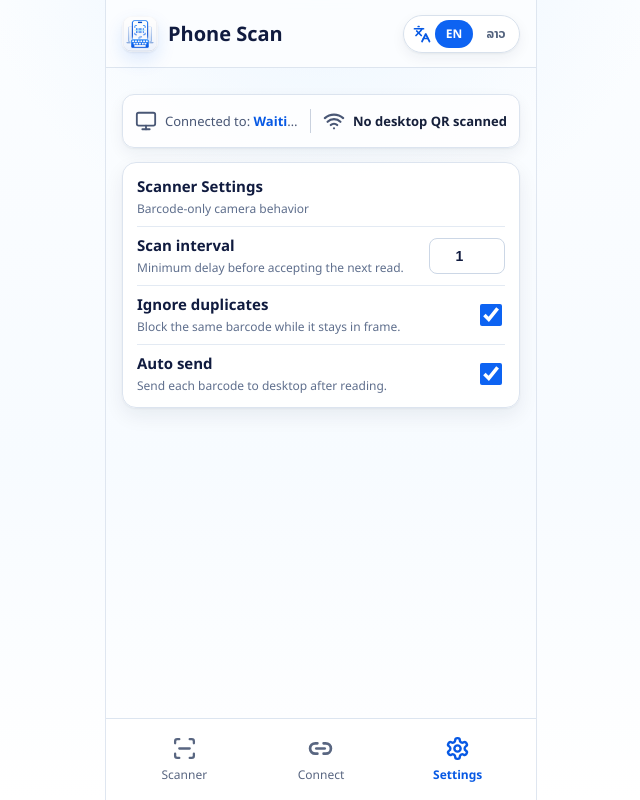
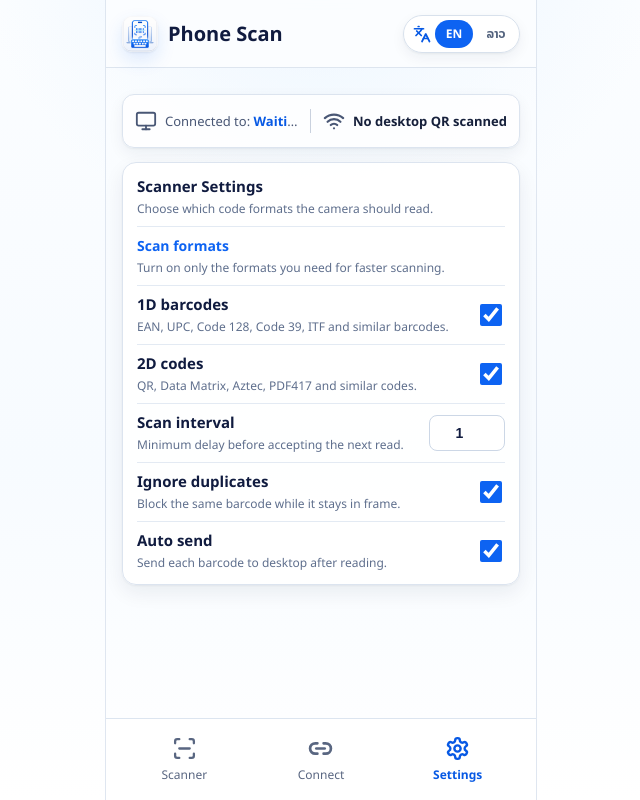
Before and after one commit to KT246/scan-barcode, a React (Vite) app in the folder apps/scanner-pwa/: page / in a window 1280 px wide. Both pictures are taken after a click on the button "Settings". Shown: the whole page, without its empty margins (319-959 px from the left). Built offline with nearby package versions, Linux system fonts and the light colour scheme; what @zxing/library would draw is missing.

Commit message:
Add scanner format toggles

```diff
--- a/apps/scanner-pwa/src/App.tsx
+++ b/apps/scanner-pwa/src/App.tsx
@@ -66,6 +66,8 @@ type BeforeInstallPromptEvent = Event & {
 type ScannerSettings = {
   autoSend: boolean
   duplicateLock: boolean
+  enable1D: boolean
+  enable2D: boolean
   scanIntervalMs: number
 }
 
@@ -74,9 +76,11 @@ const scannerSettingsStorageKey = 'phone-scan.scanner-settings'
 const defaultScannerSettings: ScannerSettings = {
   autoSend: true,
   duplicateLock: true,
+  enable1D: true,
+  enable2D: true,
   scanIntervalMs: 1000,
 }
-const supportedScanFormats = [
+const oneDimensionalScanFormats = [
   BarcodeFormat.CODE_128,
   BarcodeFormat.CODE_39,
   BarcodeFormat.CODE_93,
@@ -89,19 +93,14 @@ const supportedScanFormats = [
   BarcodeFormat.UPC_A,
   BarcodeFormat.UPC_E,
   BarcodeFormat.UPC_EAN_EXTENSION,
+]
+const twoDimensionalScanFormats = [
   BarcodeFormat.QR_CODE,
   BarcodeFormat.DATA_MATRIX,
   BarcodeFormat.AZTEC,
   BarcodeFormat.PDF_417,
   BarcodeFormat.MAXICODE,
 ]
-const barcodeReaderHints = new Map<DecodeHintType, unknown>([
-  [DecodeHintType.POSSIBLE_FORMATS, supportedScanFormats],
-  [DecodeHintType.TRY_HARDER, true],
-  [DecodeHintType.ENABLE_CODE_39_EXTENDED_MODE, true],
-  [DecodeHintType.ASSUME_GS1, true],
-  [DecodeHintType.RETURN_CODABAR_START_END, true],
-])
 const barcodeReaderOptions = {
   delayBetweenScanAttempts: 45,
   delayBetweenScanSuccess: 260,
@@ -128,8 +127,25 @@ function getScanType(format: BarcodeFormat | null | undefined): LastScan['type']
   return format === BarcodeFormat.QR_CODE ? 'qr' : 'barcode'
 }
 
-function isSupportedScanFormat(format: BarcodeFormat | null | undefined) {
-  return format == null || supportedScanFormats.includes(format)
+function getEnabledScanFormats(settings: ScannerSettings) {
+  return [
+    ...(settings.enable1D ? oneDimensionalScanFormats : []),
+    ...(settings.enable2D ? twoDimensionalScanFormats : []),
+  ]
+}
+
+function createBarcodeReaderHints(settings: ScannerSettings) {
+  return new Map<DecodeHintType, unknown>([
+    [DecodeHintType.POSSIBLE_FORMATS, getEnabledScanFormats(settings)],
+    [DecodeHintType.TRY_HARDER, true],
+    [DecodeHintType.ENABLE_CODE_39_EXTENDED_MODE, true],
+    [DecodeHintType.ASSUME_GS1, true],
+    [DecodeHintType.RETURN_CODABAR_START_END, true],
+  ])
+}
+
+function isSupportedScanFormat(format: BarcodeFormat | null | undefined, settings: ScannerSettings) {
+  return format == null || getEnabledScanFormats(settings).includes(format)
 }
 
 const pwaText = {
@@ -202,7 +218,13 @@ const pwaText = {
     couldNotSendDesktop: 'Could not send barcode to desktop.',
     networkFailed: 'Network request failed.',
     scannerSettings: 'Scanner Settings',
-    barcodeOnlyBehavior: 'Barcode-only camera behavior',
+    barcodeOnlyBehavior: 'Choose which code formats the camera should read.',
+    scanFormats: 'Scan formats',
+    scanFormatsHint: 'Turn on only the formats you need for faster scanning.',
+    enable1D: '1D barcodes',
+    enable1DHint: 'EAN, UPC, Code 128, Code 39, ITF and similar barcodes.',
+    enable2D: '2D codes',
+    enable2DHint: 'QR, Data Matrix, Aztec, PDF417 and similar codes.',
     scanInterval: 'Scan interval',
     scanIntervalHint: 'Minimum delay before accepting the next read.',
     ignoreDuplicates: 'Ignore duplicates',
@@ -295,7 +317,13 @@ const pwaText = {
     couldNotSendDesktop: 'ສົ່ງ barcode ໄປ desktop ບໍ່ໄດ້.',
     networkFailed: 'Network request failed.',
     scannerSettings: 'ຕັ້ງຄ່າສະແກນ',
-    barcodeOnlyBehavior: 'ພຶດຕິກຳກ້ອງສຳລັບ barcode ເທົ່ານັ້ນ',
+    barcodeOnlyBehavior: 'ເລືອກປະເພດລະຫັດທີ່ກ້ອງຈະອ່ານ.',
+    scanFormats: 'ປະເພດລະຫັດສະແກນ',
+    scanFormatsHint: 'ເປີດສະເພາະປະເພດທີ່ຕ້ອງໃຊ້ ເພື່ອໃຫ້ສະແກນໄວຂຶ້ນ.',
+    enable1D: 'Barcode 1D',
+    enable1DHint: 'EAN, UPC, Code 128, Code 39, ITF ແລະ barcode ຄ້າຍຄືກັນ.',
+    enable2D: 'ລະຫັດ 2D',
+    enable2DHint: 'QR, Data Matrix, Aztec, PDF417 ແລະລະຫັດຄ້າຍຄືກັນ.',
     scanInterval: 'ໄລຍະຫ່າງການສະແກນ',
     scanIntervalHint: 'ເວລາຂັ້ນຕ່ຳກ່ອນຮັບການອ່ານຄັ້ງຕໍ່ໄປ.',
     ignoreDuplicates: 'ຂ້າມຄ່າຊ້ຳ',
@@ -509,10 +537,18 @@ function normalizeScannerSettings(settings: Partial<ScannerSettings>): ScannerSe
   const scanIntervalMs = Number.isFinite(settings.scanIntervalMs)
     ? Math.max(200, Math.min(10000, Math.round(settings.scanIntervalMs ?? defaultScannerSettings.scanIntervalMs)))
     : defaultScannerSettings.scanIntervalMs
+  let enable1D = settings.enable1D ?? defaultScannerSettings.enable1D
+  const enable2D = settings.enable2D ?? defaultScannerSettings.enable2D
+
+  if (!enable1D && !enable2D) {
+    enable1D = true
+  }
 
   return {
     autoSend: settings.autoSend ?? defaultScannerSettings.autoSend,
     duplicateLock: settings.duplicateLock ?? defaultScannerSettings.duplicateLock,
+    enable1D,
+    enable2D,
     scanIntervalMs,
   }
 }
@@ -1218,7 +1254,7 @@ function ScannerScreen({
     }
 
     try {
-      const reader = new BrowserMultiFormatReader(barcodeReaderHints, barcodeReaderOptions)
+      const reader = new BrowserMultiFormatReader(createBarcodeReaderHints(settingsRef.current), barcodeReaderOptions)
       scanInFlightRef.current = false
       setScannerActive(true)
       setScanMessage(t('scanningBarcodeOnly'))
@@ -1233,8 +1269,9 @@ function ScannerScreen({
           const value = result.getText().trim()
           const format = result.getBarcodeFormat()
           const scanType = getScanType(format)
-
-          if (!value || !isSupportedScanFormat(format)) {
+          const activeSettings = settingsRef.current
+
+          if (!value || !isSupportedScanFormat(format, activeSettings)) {
             return
           }
 
@@ -1247,7 +1284,6 @@ function ScannerScreen({
 
           const timestamp = Date.now()
           const lastAcceptedScan = lastAcceptedScanRef.current
-          const activeSettings = settingsRef.current
           const elapsedSinceLastScan = lastAcceptedScan ? timestamp - lastAcceptedScan.at : Number.POSITIVE_INFINITY
 
           if (lastAcceptedScan && elapsedSinceLastScan < activeSettings.scanIntervalMs) {
@@ -1307,7 +1343,7 @@ function ScannerScreen({
     return () => {
       stopScanner()
     }
-  }, [])
+  }, [scannerSettings.enable1D, scannerSettings.enable2D])
 
   return (
     <div className="scanner-content">
@@ -1384,6 +1420,35 @@ function SettingsScreen({
           </div>
         </div>
 
+        <div className="scanner-setting-section">
+          <strong>{t('scanFormats')}</strong>
+          <small>{t('scanFormatsHint')}</small>
+        </div>
+
+        <label className="scanner-setting-row">
+          <span>
+            <strong>{t('enable1D')}</strong>
+            <small>{t('enable1DHint')}</small>
+          </span>
+          <input
+            type="checkbox"
+            checked={scannerSettings.enable1D}
+            onChange={(event) => updateScannerSettings({ enable1D: event.target.checked })}
+          />
+        </label>
+
+        <label className="scanner-setting-row">
+          <span>
+            <strong>{t('enable2D')}</strong>
+            <small>{t('enable2DHint')}</small>
+          </span>
+          <input
+            type="checkbox"
+            checked={scannerSettings.enable2D}
+            onChange={(event) => updateScannerSettings({ enable2D: event.target.checked })}
+          />
+        </label>
+
         <label className="scanner-setting-row">
           <span>
             <strong>{t('scanInterval')}</strong>
--- a/apps/scanner-pwa/src/styles.css
+++ b/apps/scanner-pwa/src/styles.css
@@ -1103,12 +1103,25 @@ a {
 }
 
 .scanner-settings-header span,
-.scanner-setting-row small {
+.scanner-setting-row small,
+.scanner-setting-section small {
   display: block;
   margin-top: 4px;
   color: #5f6f8d;
   font-size: 16px;
   line-height: 1.25;
+}
+
+.scanner-setting-section {
+  padding-top: 14px;
+  border-top: 1px solid #e3eaf3;
+}
+
+.scanner-setting-section strong {
+  display: block;
+  color: var(--blue);
+  font-size: 18px;
+  font-weight: 780;
 }
 
 .scanner-settings-header button {
@@ -3025,8 +3038,17 @@ a {
 }
 
 .app-screen .scanner-settings-header span,
-.app-screen .scanner-setting-row small {
+.app-screen .scanner-setting-row small,
+.app-screen .scanner-setting-section small {
   font-size: 12px;
+}
+
+.app-screen .scanner-setting-section {
+  padding-top: 10px;
+}
+
+.app-screen .scanner-setting-section strong {
+  font-size: 14px;
 }
 
 .app-screen .scanner-settings-header button {
```
